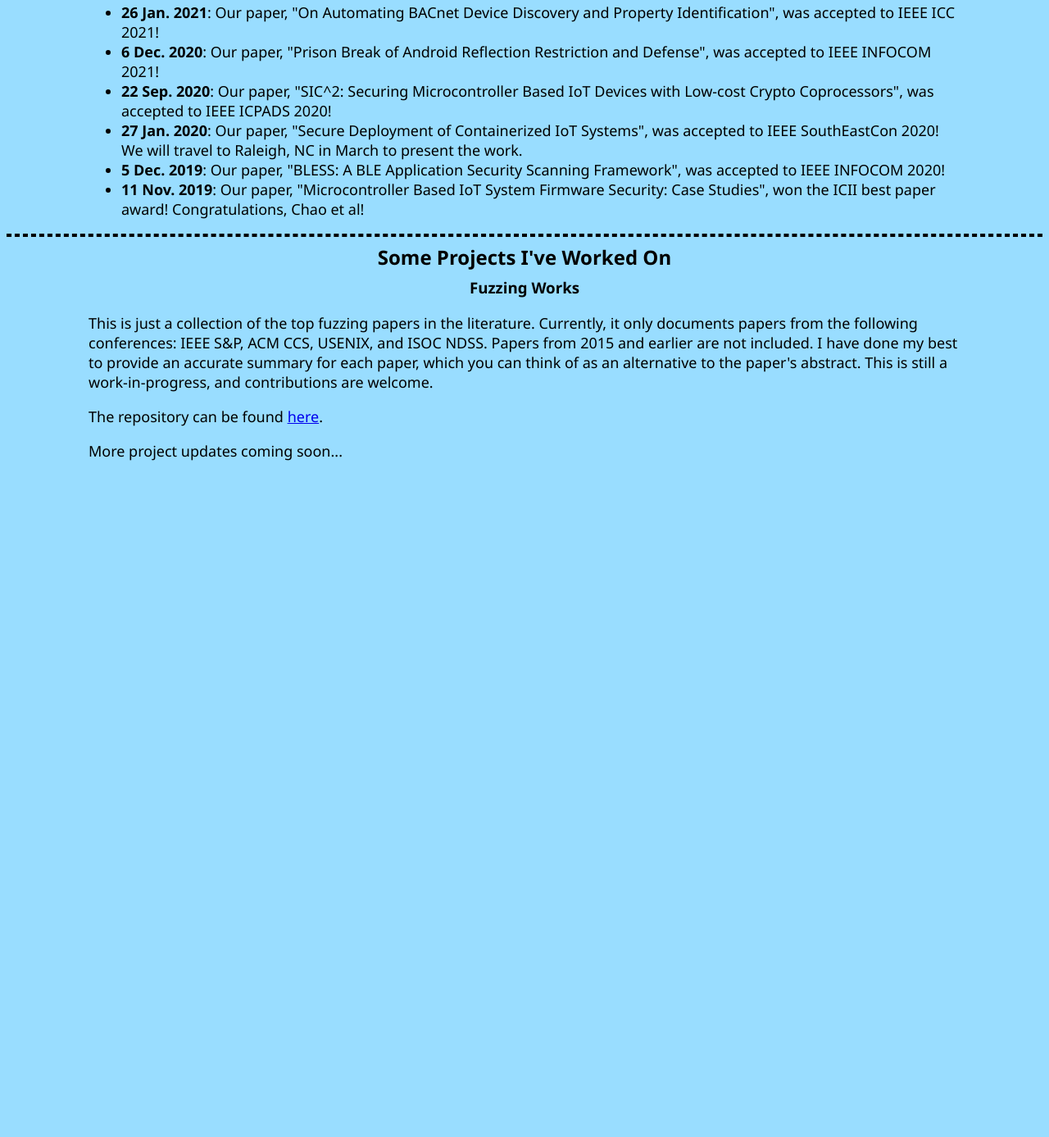
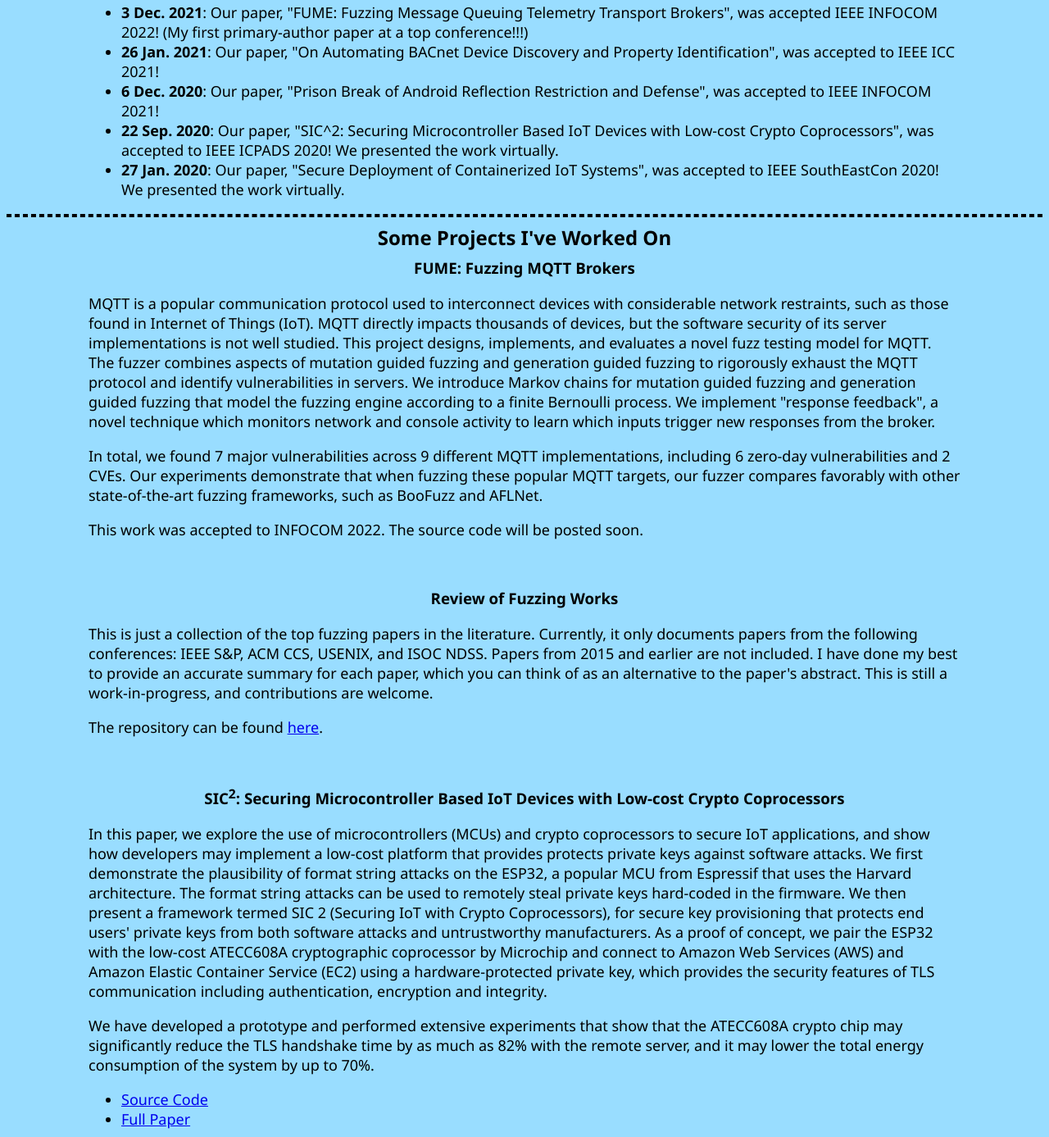
Before and after one commit to PBearson/PBearson.github.io, a plain HTML site: page index.html in a window 1280 px wide. Shown: the part 653-2040 px from the top of the page at 82% size. Before the commit the page ends 1233 px from the top, so only its background shows below. Drawn offline with Linux system fonts and the light colour scheme.

Commit message:
Update website

```diff
--- a/content.css
+++ b/content.css
@@ -2,6 +2,11 @@ body
 {
     background-color: #9df;
     font-family:'Segoe UI', Tahoma, Geneva, Verdana, sans-serif;
+}
+
+a
+{
+    font-size: 18px
 }
 
 h2
--- a/index.html
+++ b/index.html
@@ -46,25 +46,48 @@
     <!-- Keep news to last ~2 years, to prevent clutter. -->
 
     <ul>
+        <li><b>3 Dec. 2021</b>: Our paper, "FUME: Fuzzing Message Queuing Telemetry Transport Brokers", was accepted IEEE INFOCOM 2022! (My first primary-author paper at a top conference!!!)</li>
         <li><b>26 Jan. 2021</b>: Our paper, "On Automating BACnet Device Discovery and Property Identification", was accepted to IEEE ICC 2021!</li>
         <li><b>6 Dec. 2020</b>: Our paper, "Prison Break of Android Reflection Restriction and Defense", was accepted to IEEE INFOCOM 2021!</li>
-        <li><b>22 Sep. 2020</b>: Our paper, "SIC^2: Securing Microcontroller Based IoT Devices with Low-cost Crypto Coprocessors", was accepted to IEEE ICPADS 2020!</li>
-        <li><b>27 Jan. 2020</b>: Our paper, "Secure Deployment of Containerized IoT Systems", was accepted to IEEE SouthEastCon 2020! We will travel to Raleigh, NC in March to present the work.</li>
-        <li><b>5 Dec. 2019</b>: Our paper, "BLESS: A BLE Application Security Scanning Framework", was accepted to IEEE INFOCOM 2020!</li>
-        <li><b>11 Nov. 2019</b>: Our paper, "Microcontroller Based IoT System Firmware Security: Case Studies", won the ICII best paper award! Congratulations, Chao et al!</li>
+        <li><b>22 Sep. 2020</b>: Our paper, "SIC^2: Securing Microcontroller Based IoT Devices with Low-cost Crypto Coprocessors", was accepted to IEEE ICPADS 2020! We presented the work virtually.</li>
+        <li><b>27 Jan. 2020</b>: Our paper, "Secure Deployment of Containerized IoT Systems", was accepted to IEEE SouthEastCon 2020! We presented the work virtually.</li>
     </ul>
 
     <hr/>
 
     <center><h2>Some Projects I've Worked On</h2></center>
 
-    <center><h3>Fuzzing Works</h3></center>
+    <center><h3>FUME: Fuzzing MQTT Brokers</h3></center>
+
+    <p>MQTT is a popular communication protocol used to interconnect devices with considerable network restraints, such as those found in Internet of Things (IoT). MQTT directly impacts thousands of devices, but the software security of its server implementations is not well studied. This project designs, implements, and evaluates a novel fuzz testing model for MQTT. The fuzzer combines aspects of mutation guided fuzzing and generation guided fuzzing to rigorously exhaust the MQTT protocol and identify vulnerabilities in servers. We introduce Markov chains for mutation guided fuzzing and generation guided fuzzing that model the fuzzing engine according to a finite Bernoulli process. We implement "response feedback", a novel technique which monitors network and console activity to learn which inputs trigger new responses from the broker.</p>
+
+    <p>In total, we found 7 major vulnerabilities across 9 different MQTT implementations, including 6 zero-day vulnerabilities and 2 CVEs. Our experiments demonstrate that when fuzzing these popular MQTT targets, our fuzzer compares favorably with other state-of-the-art fuzzing frameworks, such as BooFuzz and AFLNet.</p>
+
+    <p>This work was accepted to INFOCOM 2022. The source code will be posted soon.</p>
+
+    <br/>
+
+    <center><h3>Review of Fuzzing Works</h3></center>
 
     <p>This is just a collection of the top fuzzing papers in the literature. Currently, it only documents papers from the following conferences: IEEE S&P, ACM CCS, USENIX, and ISOC NDSS. Papers from 2015 and earlier are not included. I have done my best to provide an accurate summary for each paper, which you can think of as an alternative to the paper's abstract. This is still a work-in-progress, and contributions are welcome.</p>
 
     <p>The repository can be found <a href="https://github.com/PBearson/Fuzzing_Works">here</a>.</p>
 
-    <p> More project updates coming soon...</p>
+    <br/>
+
+    <center><h3>SIC<sup>2</sup>: Securing Microcontroller Based IoT Devices with Low-cost Crypto Coprocessors</h3></center>
+
+    <p>In this paper, we explore the use of microcontrollers (MCUs) and crypto coprocessors to secure IoT applications, and show how developers may implement a low-cost platform that provides protects private keys against software attacks. We first demonstrate the plausibility of format string attacks on the ESP32, a popular MCU from Espressif that uses the Harvard architecture. The format string attacks can be used to remotely steal private keys hard-coded in the firmware. We then present a framework termed SIC 2 (Securing IoT with Crypto Coprocessors), for secure key provisioning that protects end users' private keys from both software attacks and untrustworthy manufacturers. As a proof of concept, we pair the ESP32 with the low-cost ATECC608A cryptographic coprocessor by Microchip and connect to Amazon Web Services (AWS) and Amazon Elastic Container Service (EC2) using a hardware-protected private key, which provides the security features of TLS communication including authentication, encryption and integrity.</p>
+
+    <p>We have developed a prototype and performed extensive experiments that show that the ATECC608A crypto chip may significantly reduce the TLS handshake time by as much as 82% with the remote server, and it may lower the total energy consumption of the system by up to 70%.
+
+    <ul>
+        <li><a href="https://github.com/PBearson/ESP32-With-ECC608">Source Code</a></li>
+        <li><a href="docs/ICPADS_2020.pdf">Full Paper</a></li>
+    </ul>
+
+    <p>More project updates coming soon...</p>
+
 </body>
 
 </html>
```
Also changed, not shown: 2 other files.
